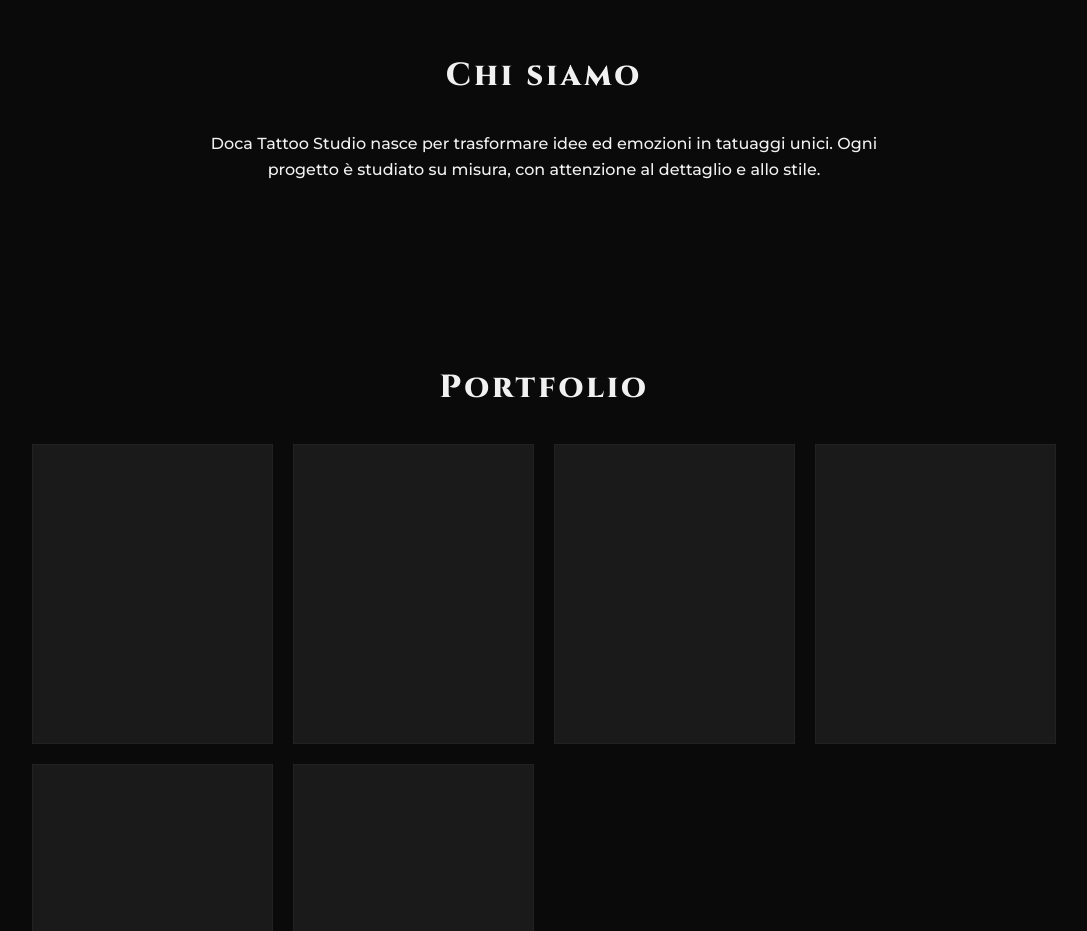
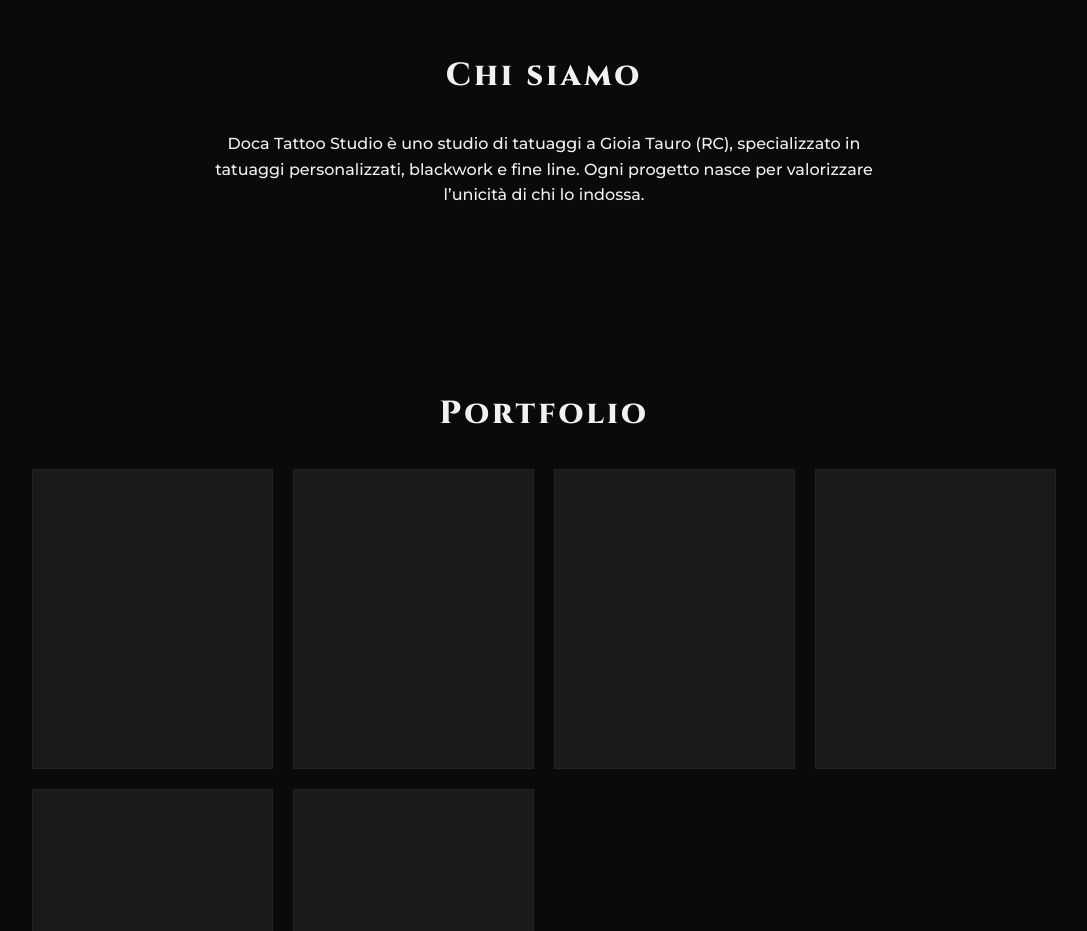
Before and after one commit to DocaTattoo/DocaTattoo_Studio, a plain HTML site: page index.html in a window 1280 px wide. Shown: the part 840-1771 px from the top of the page, without its empty margins (96-1183 px from the left). Drawn offline with Linux system fonts and the light colour scheme.

Commit message:
Update index.html

```diff
--- a/index.html
+++ b/index.html
@@ -1,14 +1,28 @@
 <!DOCTYPE html>
 <html lang="it">
 <head>
+    <head>
     <meta charset="UTF-8">
-    <title>Doca Tattoo Studio</title>
+
+    <title>Doca Tattoo Studio | Tatuaggi a Gioia Tauro</title>
+
+    <meta name="description" content="Doca Tattoo Studio a Gioia Tauro (RC). Tatuaggi personalizzati, blackwork, fine line. Prenota su Instagram o WhatsApp.">
+    <meta name="keywords" content="Doca Tattoo, tattoo Gioia Tauro, studio tatuaggi Gioia Tauro, tatuatore Gioia Tauro">
+    <meta name="author" content="Doca Tattoo Studio">
+
     <meta name="viewport" content="width=device-width, initial-scale=1.0">
+
+    <!-- Open Graph (Instagram / WhatsApp) -->
+    <meta property="og:title" content="Doca Tattoo Studio">
+    <meta property="og:description" content="Studio di tatuaggi a Gioia Tauro. Arte indelebile sulla pelle.">
+    <meta property="og:type" content="website">
 
     <!-- Fonts -->
     <link href="https://fonts.googleapis.com/css2?family=Cinzel:wght@400;600;800&family=Montserrat:wght@300;500&display=swap" rel="stylesheet">
 
     <link rel="stylesheet" href="style.css">
+</head>
+
 </head>
 <body>
 
@@ -27,9 +41,11 @@
 <section class="about fade-in">
     <h2>Chi siamo</h2>
     <p>
-        Doca Tattoo Studio nasce per trasformare idee ed emozioni in tatuaggi unici.
-        Ogni progetto è studiato su misura, con attenzione al dettaglio e allo stile.
-    </p>
+    Doca Tattoo Studio è uno studio di tatuaggi a Gioia Tauro (RC),
+    specializzato in tatuaggi personalizzati, blackwork e fine line.
+    Ogni progetto nasce per valorizzare l’unicità di chi lo indossa.
+</p>
+
 </section>
 
 <section class="portfolio fade-in">
```
